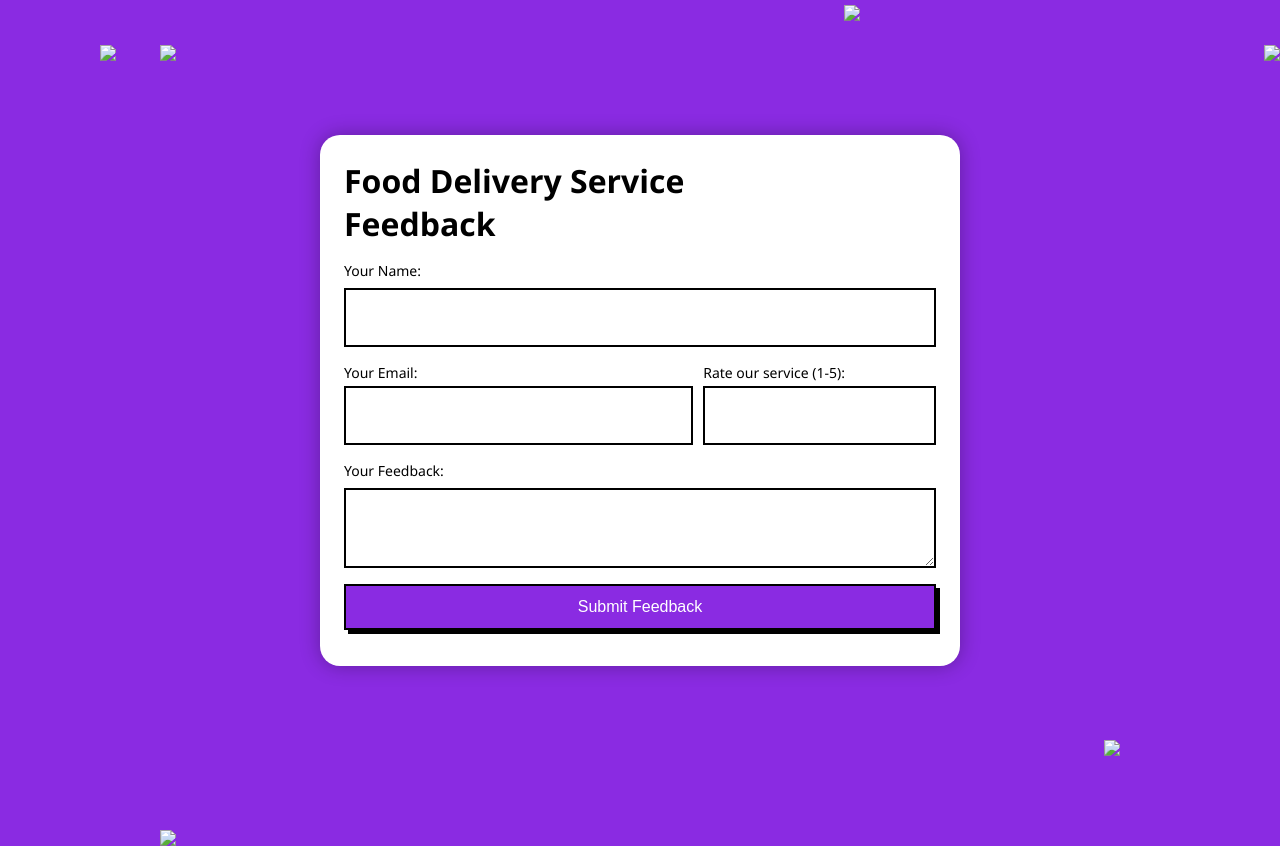
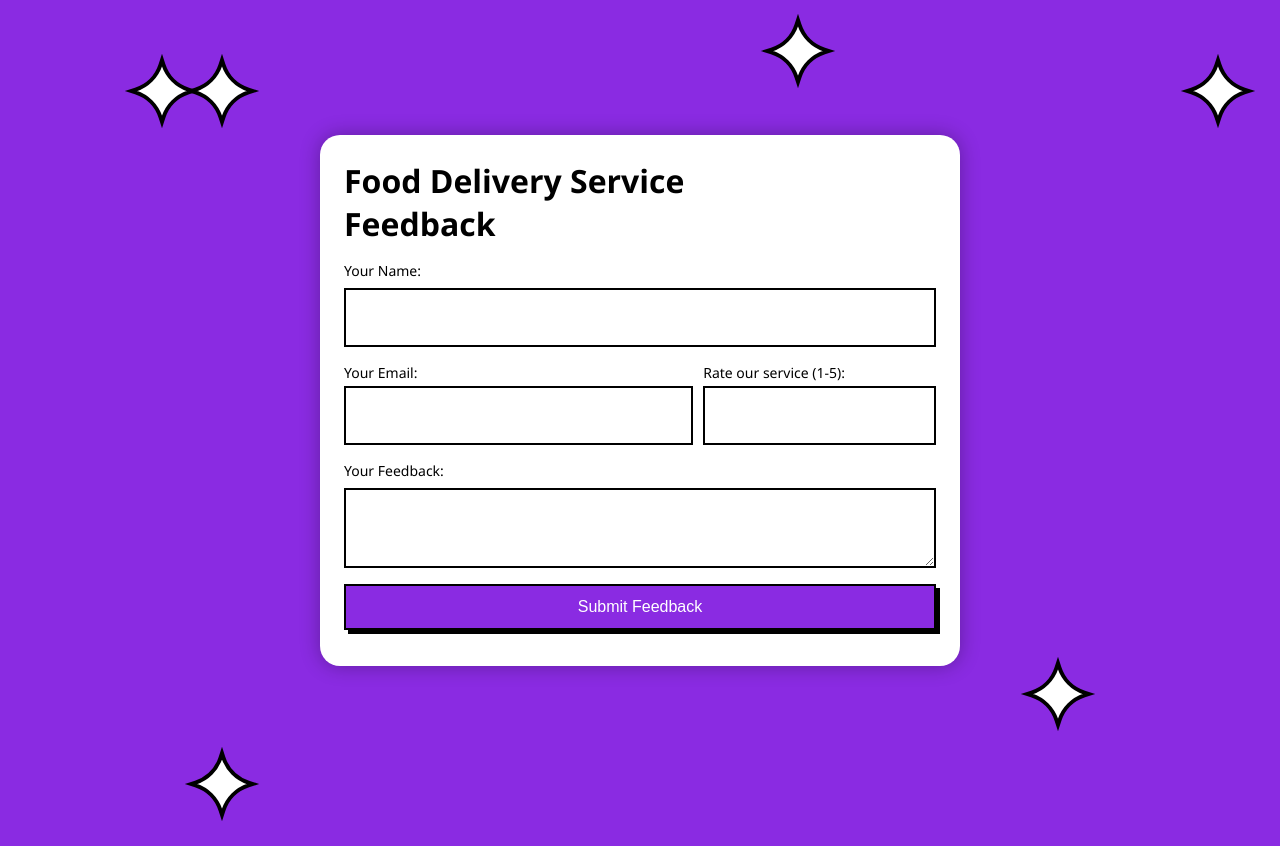
Before and after one commit to PraiseAdepoju/customer-Feedback, a website: page public/index.html in a window 1280 px wide. Drawn offline with Linux system fonts and the light colour scheme.

Commit message:
Update index.html

```diff
--- a/public/index.html
+++ b/public/index.html
@@ -10,12 +10,12 @@
 
 <body>
   <div class="container">
-    <img src="/images/d.svg" class="star1">
-    <img src="/images/d.svg" class="star2">
-    <img src="/images/d.svg" class="star3">
-    <img src="/images/d.svg" class="star4">
-    <img src="/images/d.svg" class="star5">
-    <img src="/images/d.svg" class="star6">
+    <img src="d.svg" class="star1">
+    <img src="d.svg" class="star2">
+    <img src="d.svg" class="star3">
+    <img src="d.svg" class="star4">
+    <img src="d.svg" class="star5">
+    <img src="d.svg" class="star6">
     <h1>Food Delivery Service</br> Feedback</h1>
     <form action="/submit-feedback" method="post">
       <label for="name">Your Name:</label>
```
